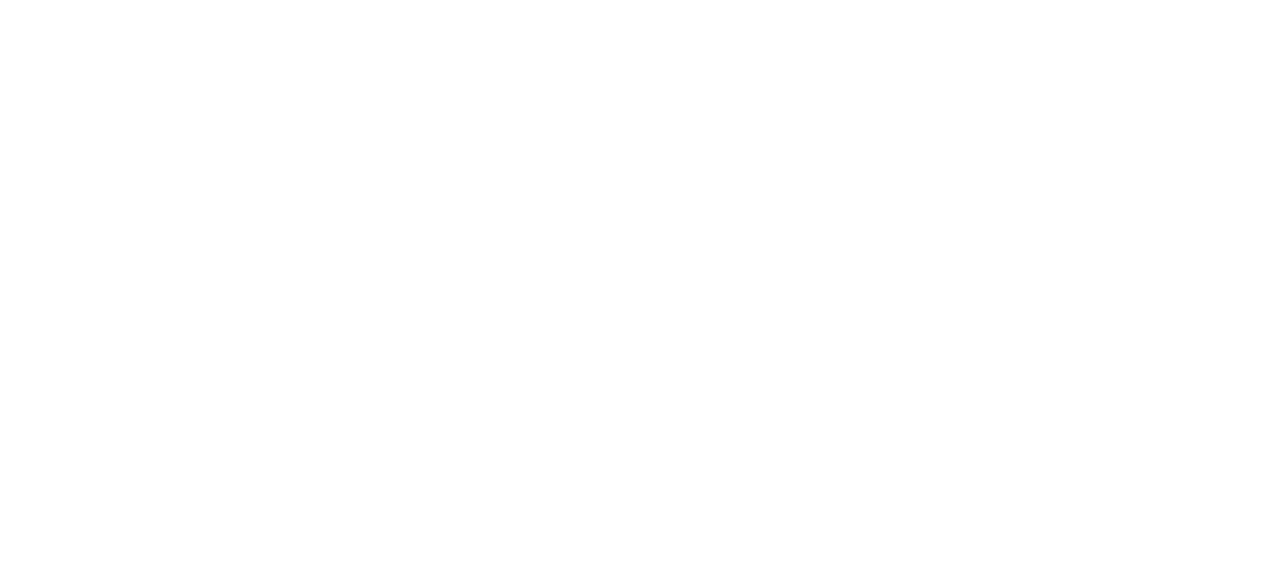
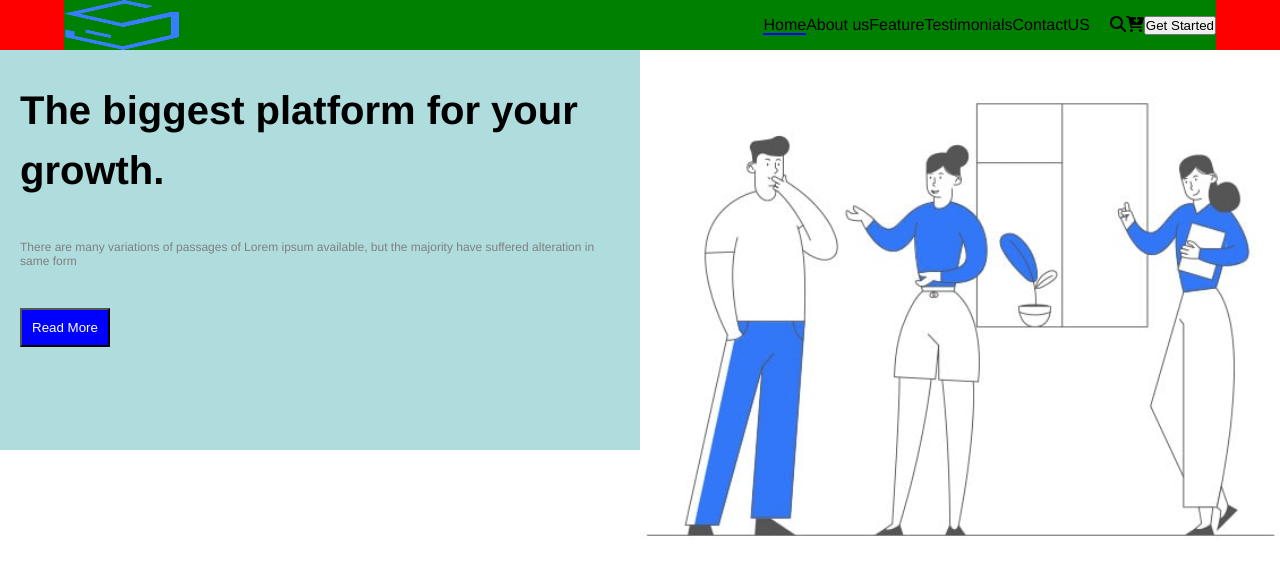
Before and after one commit to Buzz88-Dev/proj-html-vuejs, a Vue app: page / in a window 1280 px wide. Shown: the top 574 px of the page. Built offline with nearby package versions, Linux system fonts and the light colour scheme.

Commit message:
Header bozza

```diff
--- a/package.json
+++ b/package.json
@@ -8,6 +8,9 @@
     "lint": "vue-cli-service lint"
   },
   "dependencies": {
+    "@fortawesome/fontawesome-svg-core": "^6.1.1",
+    "@fortawesome/free-solid-svg-icons": "^6.1.1",
+    "@fortawesome/vue-fontawesome": "^2.0.7",
     "core-js": "^3.8.3",
     "vue": "^2.6.14"
   },
--- a/src/App.vue
+++ b/src/App.vue
@@ -27,8 +27,5 @@
   font-family: Avenir, Helvetica, Arial, sans-serif;
   -webkit-font-smoothing: antialiased;
   -moz-osx-font-smoothing: grayscale;
-  text-align: center;
-  color: #2c3e50;
-  margin-top: 60px;
 }
 </style>
--- a/src/components/HeaderMarketing.vue
+++ b/src/components/HeaderMarketing.vue
@@ -1,6 +1,39 @@
 <template>
-  <div>
+  <div class="header">
+    <div class="navbar">
 
+      <img src="../assets/logo-2.png" alt="">
+
+      <div class="navbar_right">
+        <div class="links">
+          <ul v-for="(item, index) in dataHeader" :key="index">
+            <li v-for="(element, index) in item.linksHeader" :key="index">
+              <a :class="(element.cursor === true) ? 'here_blue' : ''">
+                {{element.text}}
+              </a>
+            </li>
+          </ul>
+        </div>
+
+        <div class="icons">
+          <font-awesome-icon icon="fas fa-search" />
+          <font-awesome-icon icon="fas fa-cart-arrow-down" />
+          <button>{{ dataHeader[i].buttonGetStarted }}</button>
+        </div>
+      </div>
+    </div>
+
+    <div class="jumbotron">
+      <div class="text_left">
+        <h1>{{dataHeader[i].texth1}}</h1>
+        <p>{{dataHeader[i].textp}}</p>
+        <button>{{ dataHeader[i].buttonRead }}</button>
+      </div>
+
+      <div class="image-right">
+        <img src="../assets/508.jpeg" alt="">
+      </div>
+    </div>
   </div>
 </template>
 
@@ -8,10 +41,164 @@
 export default {
   name: 'Header_Marketing',
 
+  props: {
+  },
+
+  methods: {
+
+  },
+
+  created(){
+    this.dataHeader;
+    console.log(this.dataHeader);
+    console.log(this.dataHeader[0].texth1)
+    console.log(this.dataHeader[0].linksHeader)
+  },
+
+
+  data(){
+    return {
+
+      i : 0,
+
+      dataHeader : [
+        {
+          texth1 : "The biggest platform for your growth.",
+          textp : "There are many variations of passages of Lorem ipsum available, but the majority have suffered alteration in same form",
+          buttonRead : "Read More",
+          buttonGetStarted : "Get Started",
+
+          linksHeader : [
+            {
+                text : "Home",
+                url : "#",
+                cursor: true
+            },
+
+            {
+                text : "About us",
+                url : "#",
+                cursor: false
+            },
+
+            {
+                text : "Feature",
+                url : "#",
+                cursor: false
+            },
+
+            {
+                text : "Testimonials",
+                url : "#",
+                cursor: false
+            },
+
+            {
+                text : "ContactUS",
+                url : "#",
+                cursor: false
+            },
+          ],
+        }
+      ]
+    }
+  }
 }
 </script>
 
 <!-- Add "scoped" attribute to limit CSS to this component only -->
 <style scoped lang="scss">
 
+  .header {
+    width: 100%;
+    background-color: red;
+
+    .navbar {
+      width: 90%;
+      height: 50px;
+      margin: auto;
+      display: flex;
+      justify-content: space-between;
+      align-items: center;
+      flex-wrap: wrap;
+      background-color: green;
+
+        img {
+          width: 10%;
+          height: 100%;
+        }
+
+        .navbar_right {
+            display: flex;
+            flex-direction: row;
+            justify-content: flex-end;
+            flex-wrap: wrap;
+
+            .links {
+              margin-right: 20px;
+
+              ul {
+              list-style-type: none;
+
+                li {
+                  display: inline-block;
+
+                  a {
+                    text-decoration: none;
+                    color: black;
+
+                    &:hover {
+                      color: blue;
+                    }
+
+                    &.here_blue {
+                      border-bottom: 2px solid blue;
+                    }
+                  }
+                }
+              }
+            }
+        }
+    }
+
+
+
+    .jumbotron {
+      height: 400px;
+      background-color: rgb(175, 220, 220);
+      display: flex;
+      justify-content: flex-start;
+      flex-wrap: wrap;
+
+      .text_left {
+        width: 50%;
+        padding: 30px 20px;
+
+        h1 {
+          font-size: 40px;
+          line-height: 1.5;
+        }
+
+        p {
+          color: grey;
+          font-size: 12px;
+          margin: 40px 0px;
+        }
+
+        button {
+          background-color: blue;
+          color: white;
+          padding: 10px;
+        }
+      }
+
+      .image-right {
+        width: 50%;
+
+        img {
+          width: 100%;
+          height: auto;        }
+      }
+    }
+  }
 </style>
--- a/src/main.js
+++ b/src/main.js
@@ -1,5 +1,22 @@
 import Vue from 'vue'
 import App from './App.vue'
+
+// library e FontAwesomeIcon le importo sempre quando voglio usare FontAwesome
+import { library } from '@fortawesome/fontawesome-svg-core'
+import { FontAwesomeIcon } from '@fortawesome/vue-fontawesome'
+
+// importo solo il tipo di icona che voglio usare; icona solid
+// <font-awesome-icon icon="fas fa-search" />
+import { faSearch } from '@fortawesome/free-solid-svg-icons'
+import { faCartArrowDown } from '@fortawesome/free-solid-svg-icons'
+
+
+/* add icons to the library */
+library.add(faSearch)
+library.add(faCartArrowDown)
+
+/* add font awesome icon component */
+Vue.component('font-awesome-icon', FontAwesomeIcon)
 
 Vue.config.productionTip = false
 
```
Also changed, not shown: 1 other file (tests, documents, lock files or other folders).
